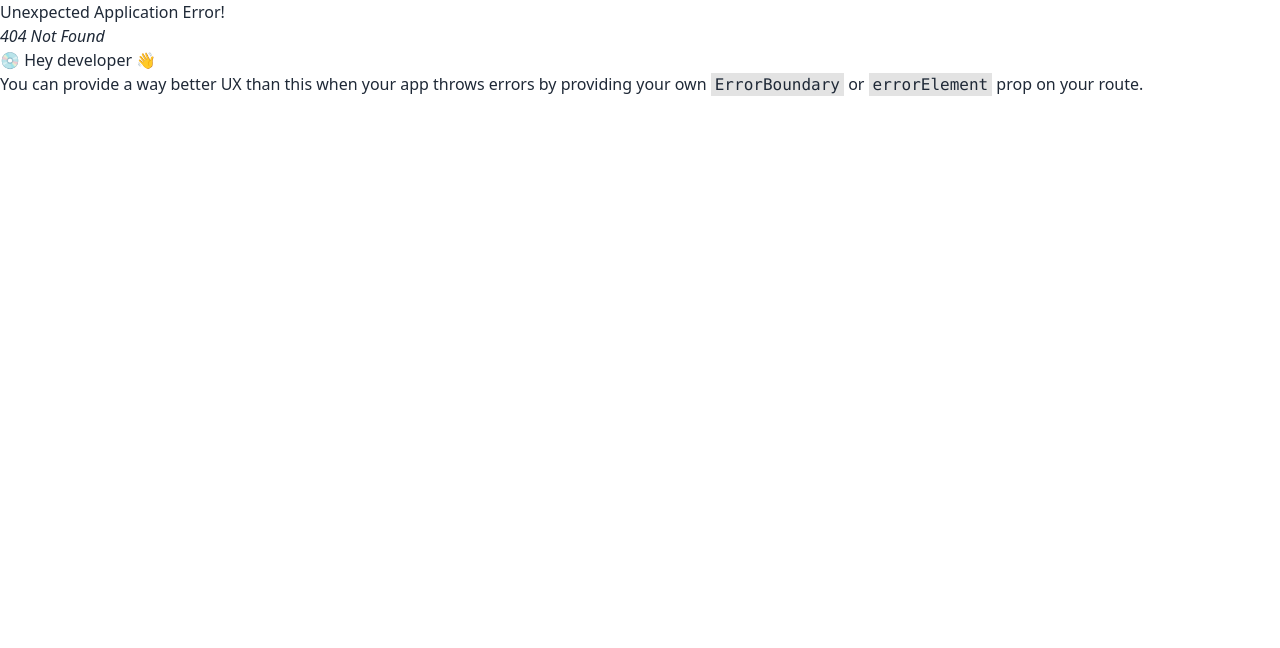
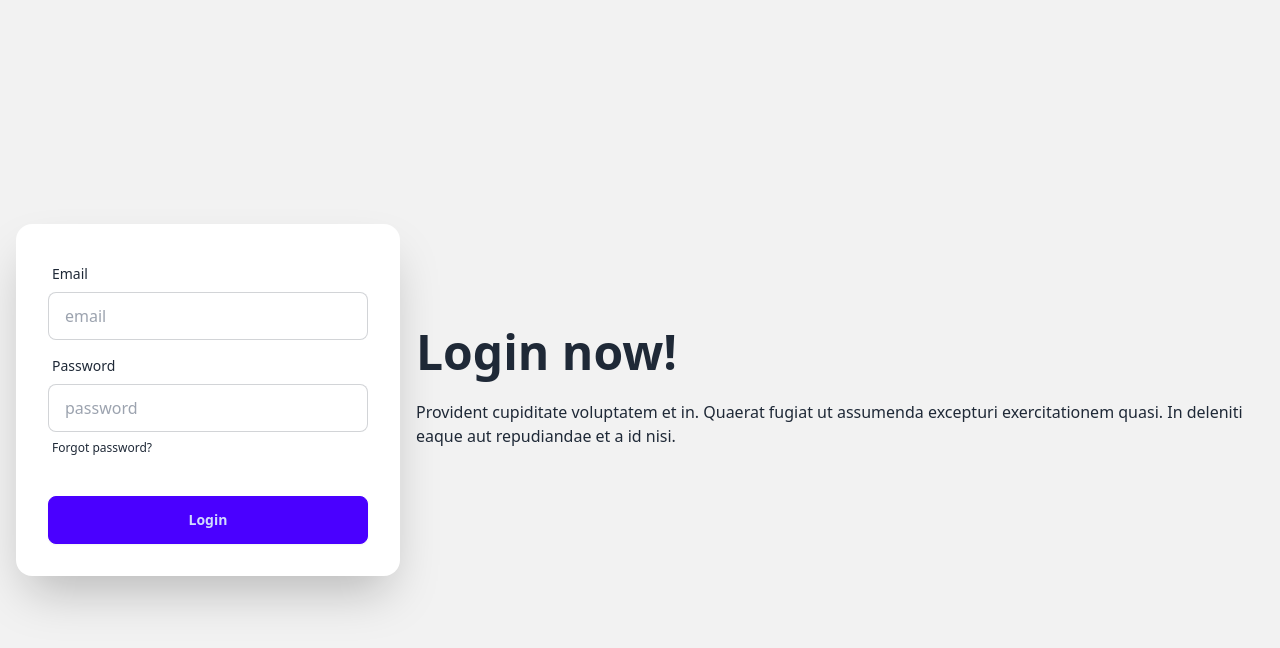
Before and after one commit to tazbir01/work-wave-client, a React (Vite) app: page /login in a window 1280 px wide. Before the commit this address had no page. Shown: the top 648 px of the page. Built offline with nearby package versions, Linux system fonts and the light colour scheme.

Commit message:
added login form

```diff
--- a/src/Pages/Home/Home/Home.jsx
+++ b/src/Pages/Home/Home/Home.jsx
@@ -1,4 +1,5 @@
 import Banner from "../Banner/Banner";
+import OurSense from "../OurSense/OurSense";
 import OurServices from "../OurServices/OurServices";
 import Testimonial from "../Testimonial/Testimonial";
 
@@ -8,6 +9,7 @@ const Home = () => {
             <Banner></Banner>
             <div className="max-w-6xl mx-auto space-y-10 my-10">
                 <OurServices></OurServices>
+                <OurSense></OurSense>
                 <Testimonial></Testimonial>
             </div>
         </div>
--- /dev/null
+++ b/src/Pages/Home/OurSense/OurSense.jsx
@@ -0,0 +1,13 @@
+
+const OurSense = () => {
+    return (
+        <div className="bg-black text-white p-10 lg:rounded-xl">
+            <div className=" max-w-4xl m-auto space-y-3">
+                <p className="text-4xl font-bold">OUR SENSE - &#34;BE HAPPY, MAKE HAPPY&#34;</p>
+                <p className="text-4xl font-bold">OUR MOTTO - &#34;HONESTY & COMMITMENT&#34;</p>
+            </div>
+        </div>
+    );
+};
+
+export default OurSense;
--- a/src/Pages/Home/OurServices/OurServices.jsx
+++ b/src/Pages/Home/OurServices/OurServices.jsx
@@ -6,8 +6,8 @@ const OurServices = () => {
     return (
         <div>
             <div className="divider text-2xl font-bold">Services</div>
-            <div className="border-8 rounded-xl p-5">
-            <div className="flex gap-5">
+            <div className="lg:border-8 rounded-xl p-5">
+            <div className="md:flex space-y-5 gap-5">
                 <div className="space-y-3">
                     <p className="text-6xl "><IoPersonOutline></IoPersonOutline></p>
                     <h2 className="text-2xl font-semibold">Employee Profiles:</h2>
--- a/src/Pages/Home/Testimonial/Testimonial.jsx
+++ b/src/Pages/Home/Testimonial/Testimonial.jsx
@@ -33,7 +33,7 @@ const Testimonial = () => {
                                 <p className='text-2xl'><FaQuoteLeft></FaQuoteLeft></p>
                                 <p className='text-xl'>{review.quote}</p>
                                 <div className='flex justify-end'><p className='text-2xl'><FaQuoteRight></FaQuoteRight></p></div>
-                                <p className='text-2xl font-bold border-t-2'>{review.author}</p>
+                                <p className='text-2xl font-bold border-t-2 inline-block'>{review.author}</p>
                             </div>
                         </SwiperSlide>)
                     }
--- /dev/null
+++ b/src/Pages/Login/Login.jsx
@@ -0,0 +1,37 @@
+
+const Login = () => {
+    return (
+        <div className="hero min-h-screen bg-base-200">
+            <div className="hero-content flex-col lg:flex-row-reverse">
+                <div className="text-center lg:text-left">
+                    <h1 className="text-5xl font-bold">Login now!</h1>
+                    <p className="py-6">Provident cupiditate voluptatem et in. Quaerat fugiat ut assumenda excepturi exercitationem quasi. In deleniti eaque aut repudiandae et a id nisi.</p>
+                </div>
+                <div className="card shrink-0 w-full max-w-sm shadow-2xl bg-base-100">
+                    <form className="card-body">
+                        <div className="form-control">
+                            <label className="label">
+                                <span className="label-text">Email</span>
+                            </label>
+                            <input type="email" placeholder="email" className="input input-bordered" required />
+                        </div>
+                        <div className="form-control">
+                            <label className="label">
+                                <span className="label-text">Password</span>
+                            </label>
+                            <input type="password" placeholder="password" className="input input-bordered" required />
+                            <label className="label">
+                                <a href="#" className="label-text-alt link link-hover">Forgot password?</a>
+                            </label>
+                        </div>
+                        <div className="form-control mt-6">
+                            <button className="btn btn-primary">Login</button>
+                        </div>
+                    </form>
+                </div>
+            </div>
+        </div>
+    );
+};
+
+export default Login;
--- a/src/Pages/Shared/Navbar/Navbar.jsx
+++ b/src/Pages/Shared/Navbar/Navbar.jsx
@@ -1,5 +1,10 @@
+import { Link } from "react-router-dom";
 
 const Navbar = () => {
+    const links = <>
+        <li><Link to='/'>Home</Link></li>
+        <li><Link to='/login'>Login</Link></li>
+    </>
     return (
         <div className="navbar bg-black text-white fixed z-10 bg-opacity-60">
             <div className="navbar-start">
@@ -8,32 +13,14 @@ const Navbar = () => {
                         <svg xmlns="http://www.w3.org/2000/svg" className="h-5 w-5" fill="none" viewBox="0 0 24 24" stroke="currentColor"><path strokeLinecap="round" strokeLinejoin="round" strokeWidth="2" d="M4 6h16M4 12h8m-8 6h16" /></svg>
                     </label>
                     <ul tabIndex={0} className="menu menu-sm dropdown-content mt-3 z-[1] p-2 shadow bg-base-100 rounded-box w-52">
-                        <li><a>Item 1</a></li>
-                        <li>
-                            <a>Parent</a>
-                            <ul className="p-2">
-                                <li><a>Submenu 1</a></li>
-                                <li><a>Submenu 2</a></li>
-                            </ul>
-                        </li>
-                        <li><a>Item 3</a></li>
+                       {links}
                     </ul>
                 </div>
                 <a className="btn btn-ghost text-xl">WorkWave</a>
             </div>
             <div className="navbar-center hidden lg:flex">
                 <ul className="menu menu-horizontal px-1">
-                    <li><a>Item 1</a></li>
-                    <li tabIndex={0}>
-                        <details>
-                            <summary>Parent</summary>
-                            <ul className="p-2">
-                                <li><a>Submenu 1</a></li>
-                                <li><a>Submenu 2</a></li>
-                            </ul>
-                        </details>
-                    </li>
-                    <li><a>Item 3</a></li>
+                   {links}
                 </ul>
             </div>
             <div className="navbar-end">
--- a/src/Routes/Routes.jsx
+++ b/src/Routes/Routes.jsx
@@ -3,6 +3,7 @@ import {
   } from "react-router-dom";
 import Main from "../Layouts/Main";
 import Home from "../Pages/Home/Home/Home";
+import Login from "../Pages/Login/Login";
 
 
   export const router = createBrowserRouter([
@@ -16,4 +17,8 @@ import Home from "../Pages/Home/Home/Home";
         }
       ]
     },
+    {
+      path:"/login",
+      element:<Login></Login>
+    }
   ]);
```
